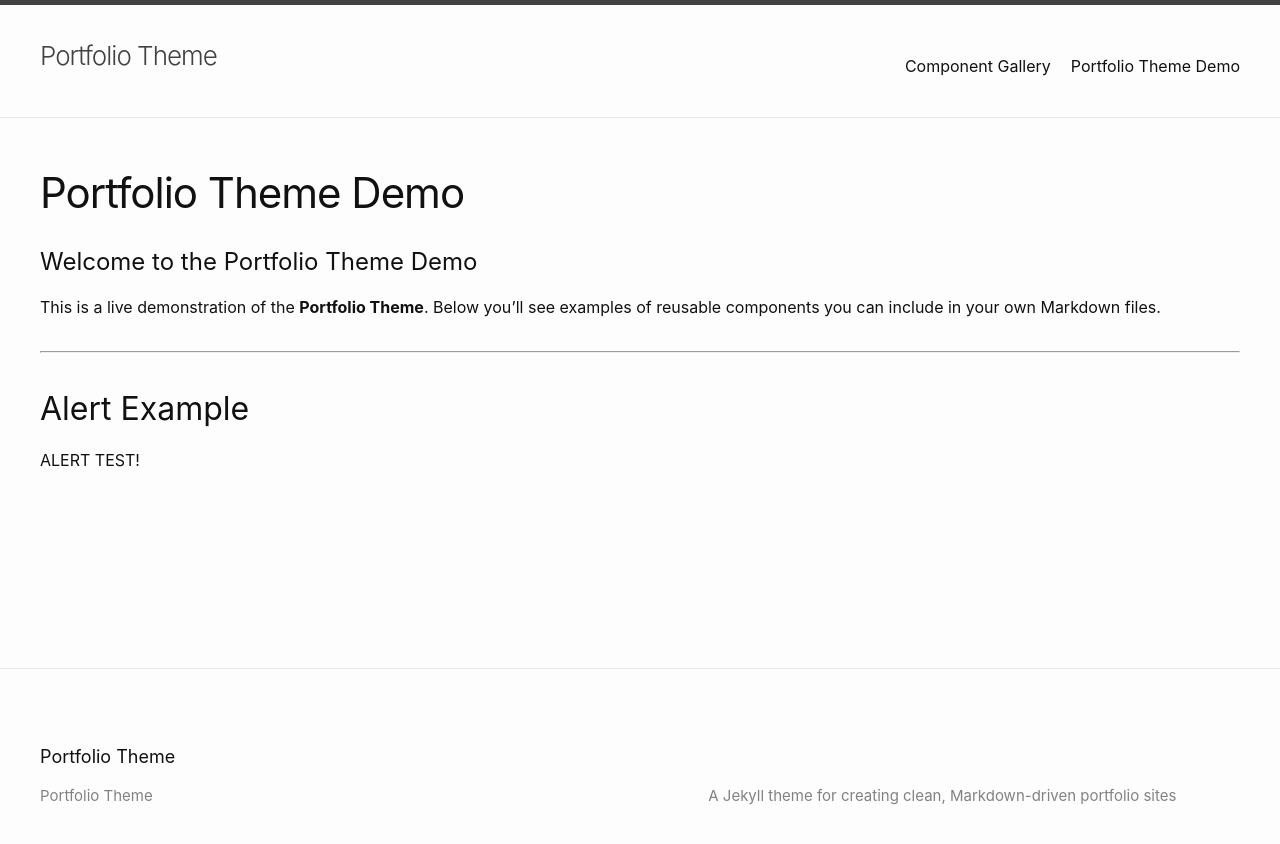
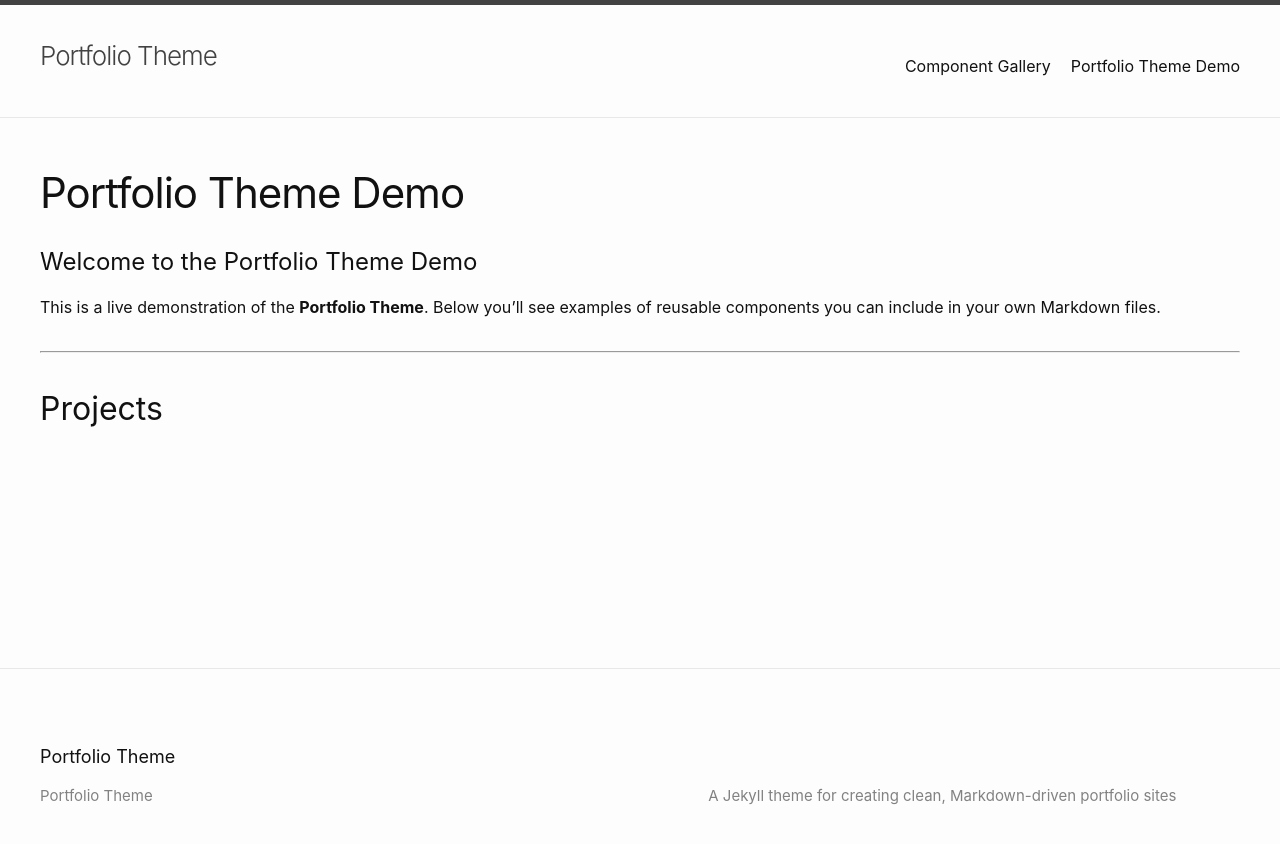
Before and after one commit to claudielarouche/portfolio-theme, a Jekyll site: the page built from index.md, in a window 1280 px wide. Shown: the top 844 px of the page. Built offline with Jekyll 4.4.1, drawn with Linux system fonts in a browser that asks for light colours.

Commit message:
add projects

```diff
--- a/_config.yml
+++ b/_config.yml
@@ -36,6 +36,13 @@ defaults:
     values:
       layout: post
 
+  # Projects all use the `project` layout by default
+  - scope:
+      path: ""
+      type: "projects"
+    values:
+      layout: project
+
 # ──────────────────────────────────────────────────────────────────────────────
 # Theme settings: nav & social (clients inherit these unless they override)
 # ──────────────────────────────────────────────────────────────────────────────
@@ -58,3 +65,7 @@ plugins:
 # (Optional) Versioning & Gem settings if you ever wrap as a gem-based theme
 # ──────────────────────────────────────────────────────────────────────────────
 version: "1.0.0"
+
+collections:
+  projects:
+    output: true        # so each project gets its own page
--- a/index.md
+++ b/index.md
@@ -11,6 +11,10 @@ This is a live demonstration of the **Portfolio Theme**. Below you’ll see exam
 
 ---
 
-## Alert Example
+## Projects
 
-{% include alert.html %}
+<ul class="project-list">
+{% for proj in site.projects %}
+  <li><a href="{{ proj.url | relative_url }}">{{ proj.title }}</a></li>
+{% endfor %}
+</ul>
```
Also changed, not shown: _layouts/project.html (added, +9 -0 lines).
